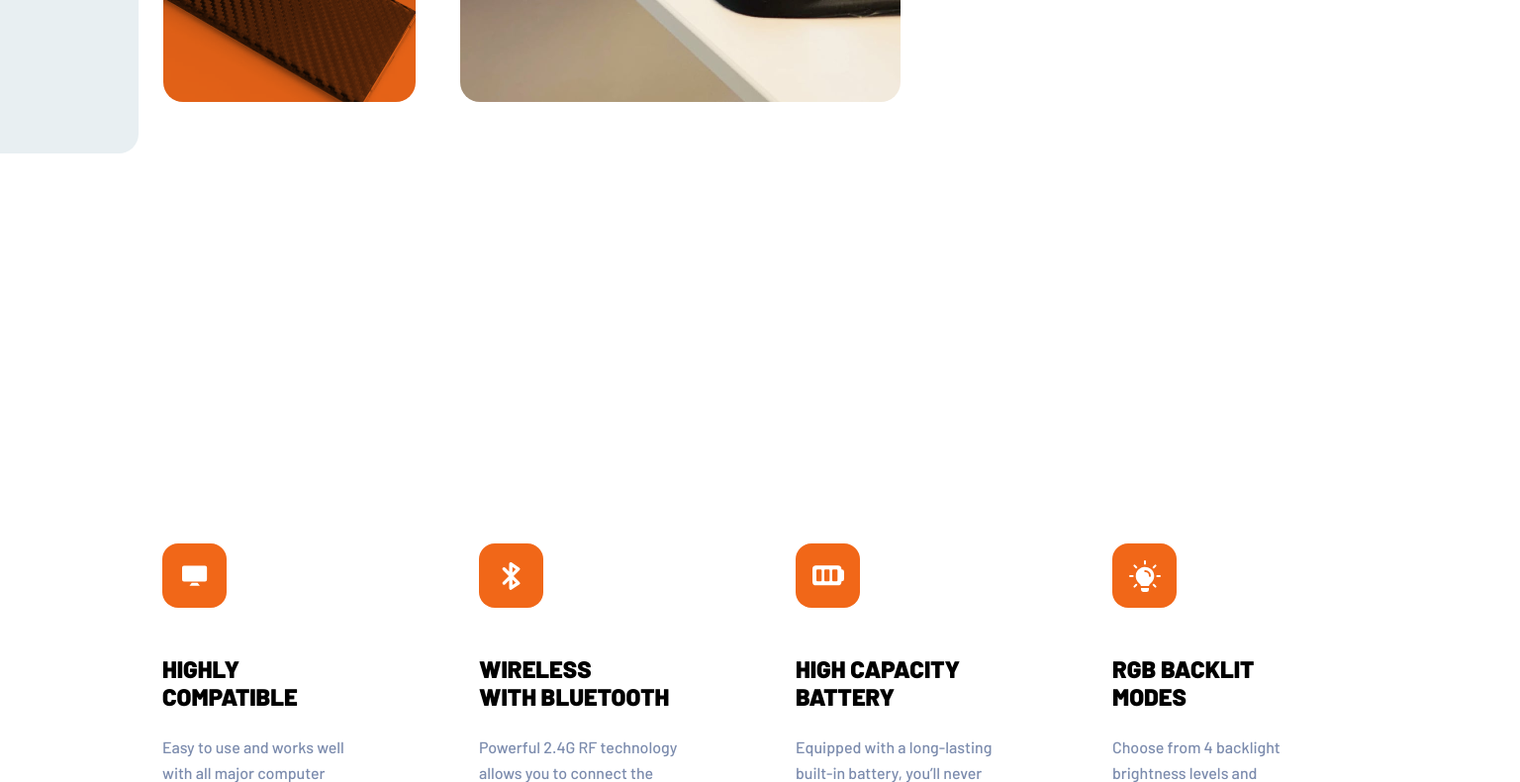
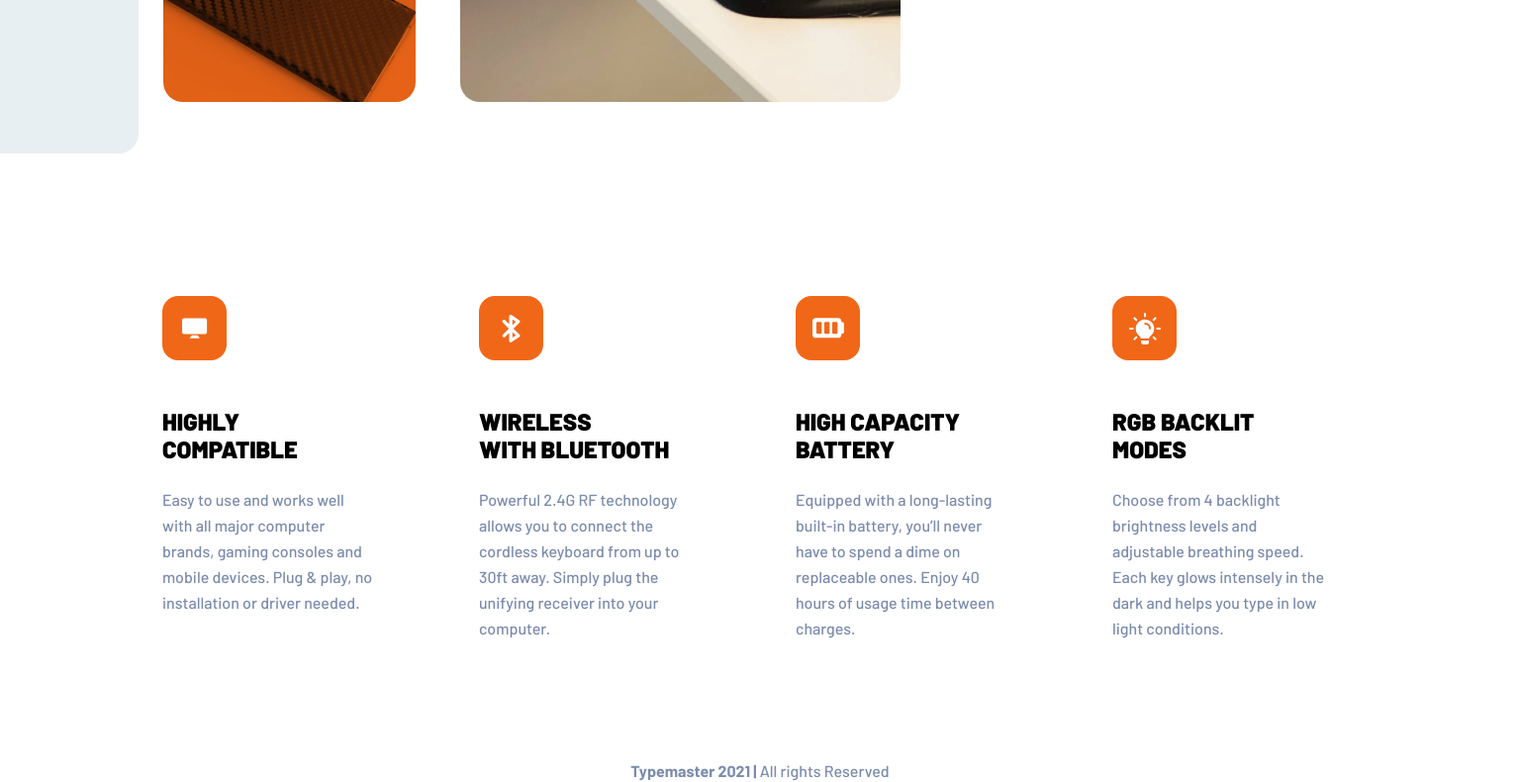
Before and after one commit to bcholokava/typemaster, a plain HTML site: page index.html in a window 1536 px wide. Shown: the part 1080-1870 px from the top of the page at 99% size. Drawn offline with Linux system fonts and the light colour scheme.

Commit message:
Update style.css

```diff
--- a/style.css
+++ b/style.css
@@ -676,7 +676,7 @@ html {
     grid-template-columns: 1fr 1fr 1fr 1fr;
     grid-column: 1 / 1;
     max-width: 100% !important;
-    margin-top: 10rem;
+    margin-top: -15rem;
     padding-left: 12.5rem;
   }
 
```
